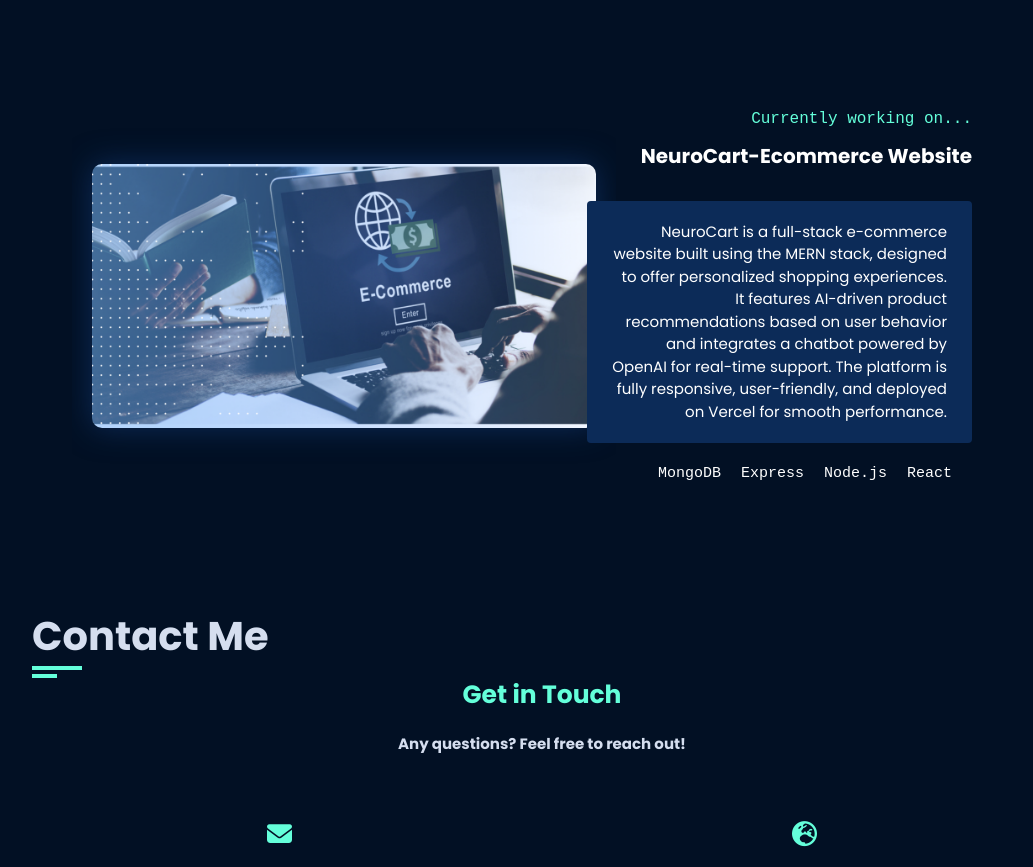
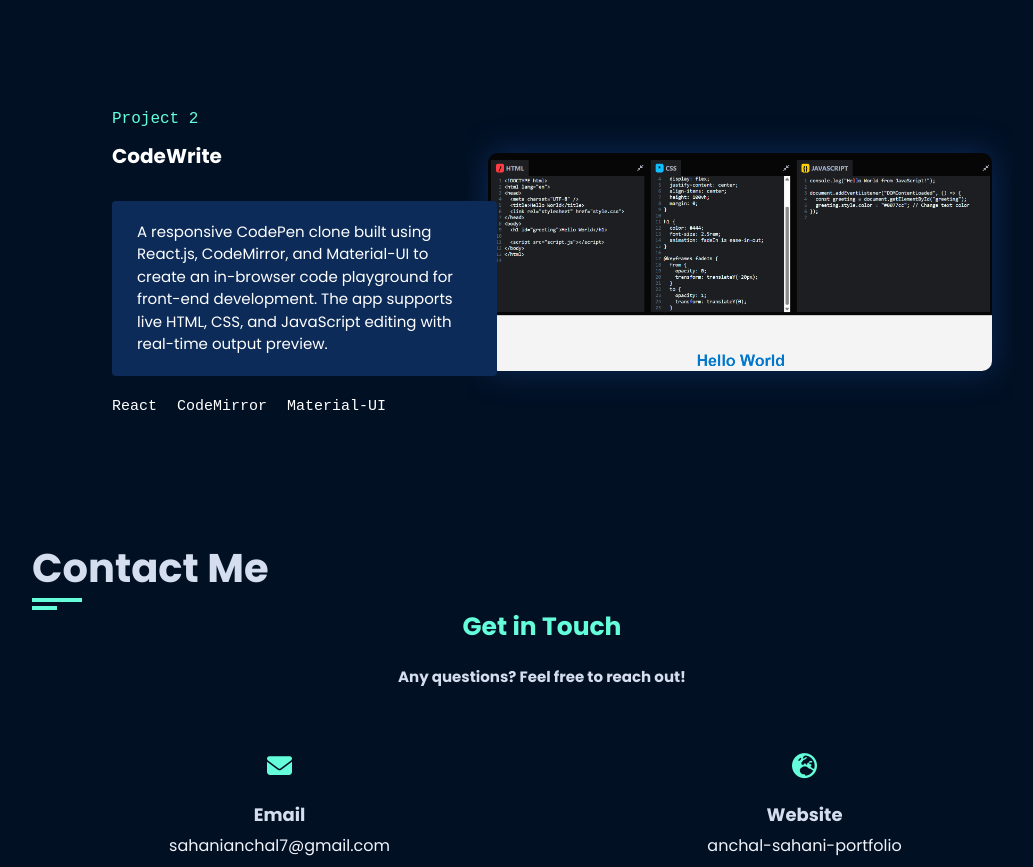
Before and after one commit to anchalsahani/my-portfolio, a plain HTML site: page index.html in a window 1280 px wide. Shown: the part 2600-3467 px from the top of the page, without its empty margins (198-1231 px from the left). Drawn offline with nearby package versions, Linux system fonts and the light colour scheme; a web font is replaced by a local one.

Commit message:
new project added

```diff
--- a/index.html
+++ b/index.html
@@ -193,11 +193,12 @@
       <!--about section end-->
       <!--project section start-->
       <section id="projects" class="project-section scroll-reveal">
-        <div class="section-title padd-15">
-      <h2>My Projects</h2>
-    </div>
+  <div class="section-title padd-15">
+    <h2>My Projects</h2>
+  </div>
+
   <div class="container project-container">
-    <!-- Single Project -->
+    <!-- Project 1 -->
     <div class="project scroll-reveal">
       <div class="project-content">
         <div class="project-label">Project 1</div>
@@ -217,26 +218,26 @@
     </div>
 
     <!-- Project 2 -->
-    <div class="project reverse scroll-reveal">
+    <div class="project scroll-reveal">
       <div class="project-content">
-        <div class="project-label">Currently working on...</div>
-        <h4 class="project-title">NeuroCart-Ecommerce Website</h4>
+        <div class="project-label">Project 2</div>
+        <h4 class="project-title">CodeWrite</h4>
         <div class="project-details">
-          <p>NeuroCart is a full-stack e-commerce website built using the MERN stack, designed to offer personalized shopping experiences. It features AI-driven product recommendations based on user behavior and integrates a chatbot powered by OpenAI for real-time support. The platform is fully responsive, user-friendly, and deployed on Vercel for smooth performance.</p>
+          <p>A responsive CodePen clone built using React.js, CodeMirror, and Material-UI to create an in-browser code playground for front-end development. The app supports live HTML, CSS, and JavaScript editing with real-time output preview.</p>
           <ul>
             <li>React</li>
-            <li>Node.js</li>
-            <li>Express</li>
-             <li>MongoDB</li>
+            <li>CodeMirror</li>
+            <li>Material-UI</li>
           </ul>
         </div>
       </div>
       <div class="project-img">
-        <img src="images/neurocart.png" alt="NeuroCart Screenshot">
+        <img src="images/CodeWrite.png" alt="CodeWrite Screenshot">
       </div>
     </div>
   </div>
 </section>
+
 
       <!--project section End-->
       <!-- contact section start-->
```
Also changed, not shown: images/CodeWrite.png (added).
